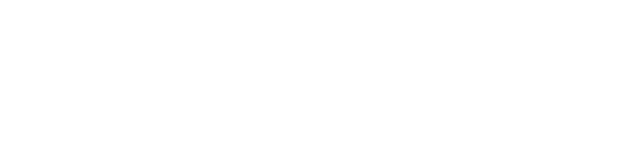
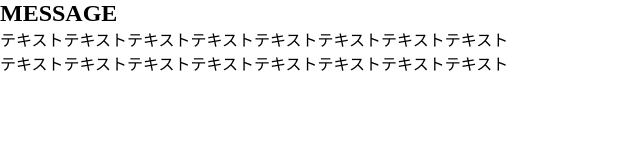
Before and after one commit to KUAD-XtechDesign/js_page-kishimoto-hiyoko, a plain HTML site: page index.html in a window 1280 px wide. Shown: the whole page, without its empty margins (0-640 px from the left). Drawn offline with nearby package versions, Linux system fonts and the light colour scheme; some packages are replaced by stand-ins of ours.

Commit message:
Update index.html

```diff
--- a/index.html
+++ b/index.html
@@ -17,3 +17,12 @@
 
   </body>
 </html>
+
+<section class="wrapper">
+  <div class="container">
+      <div class="content">
+          <h2 class="heading">MESSAGE</h2>
+          <p>テキストテキストテキストテキストテキストテキストテキストテキスト<br>テキストテキストテキストテキストテキストテキストテキストテキスト</p>
+      </div>
+  </div>
+</section>
```
